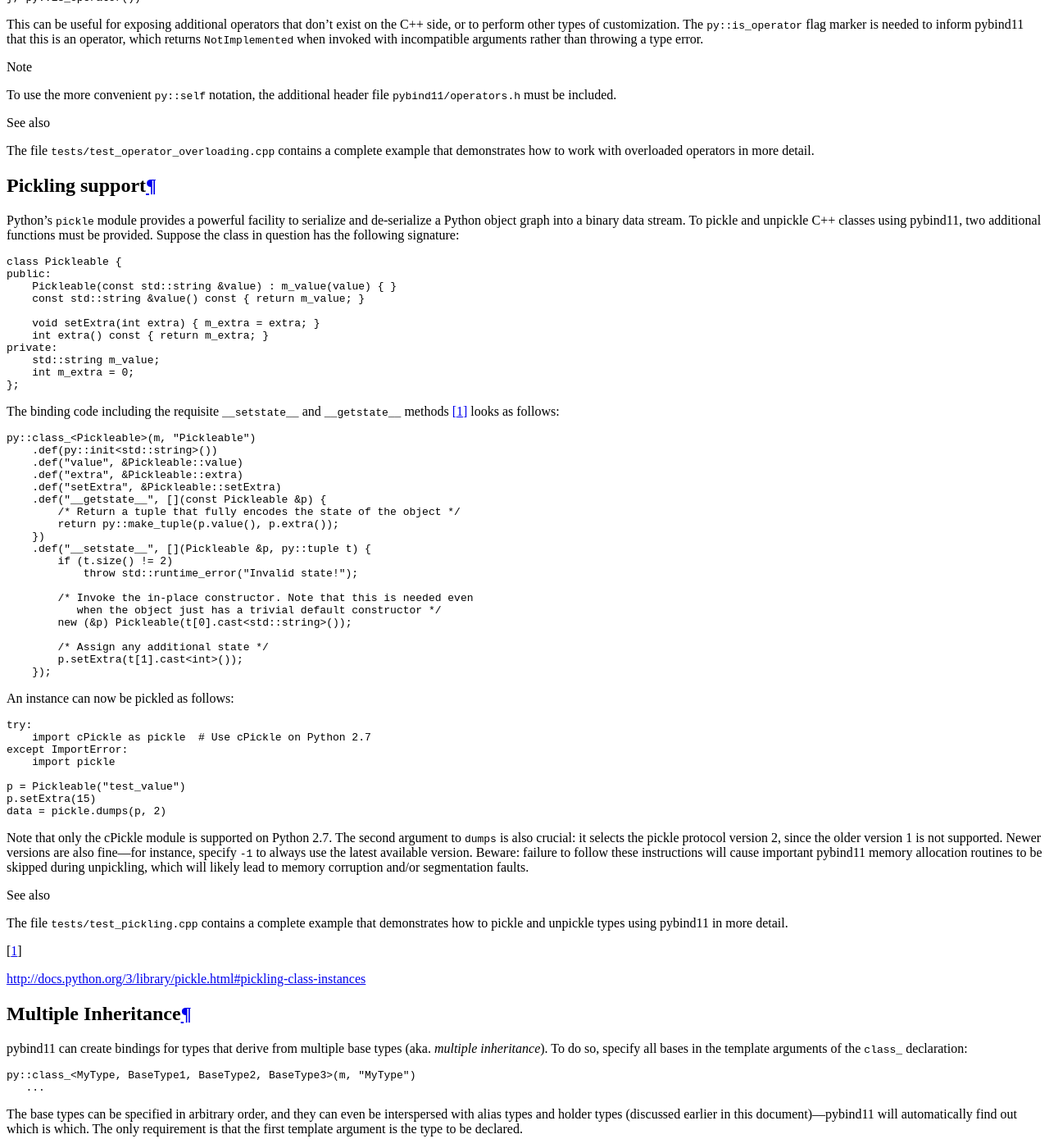
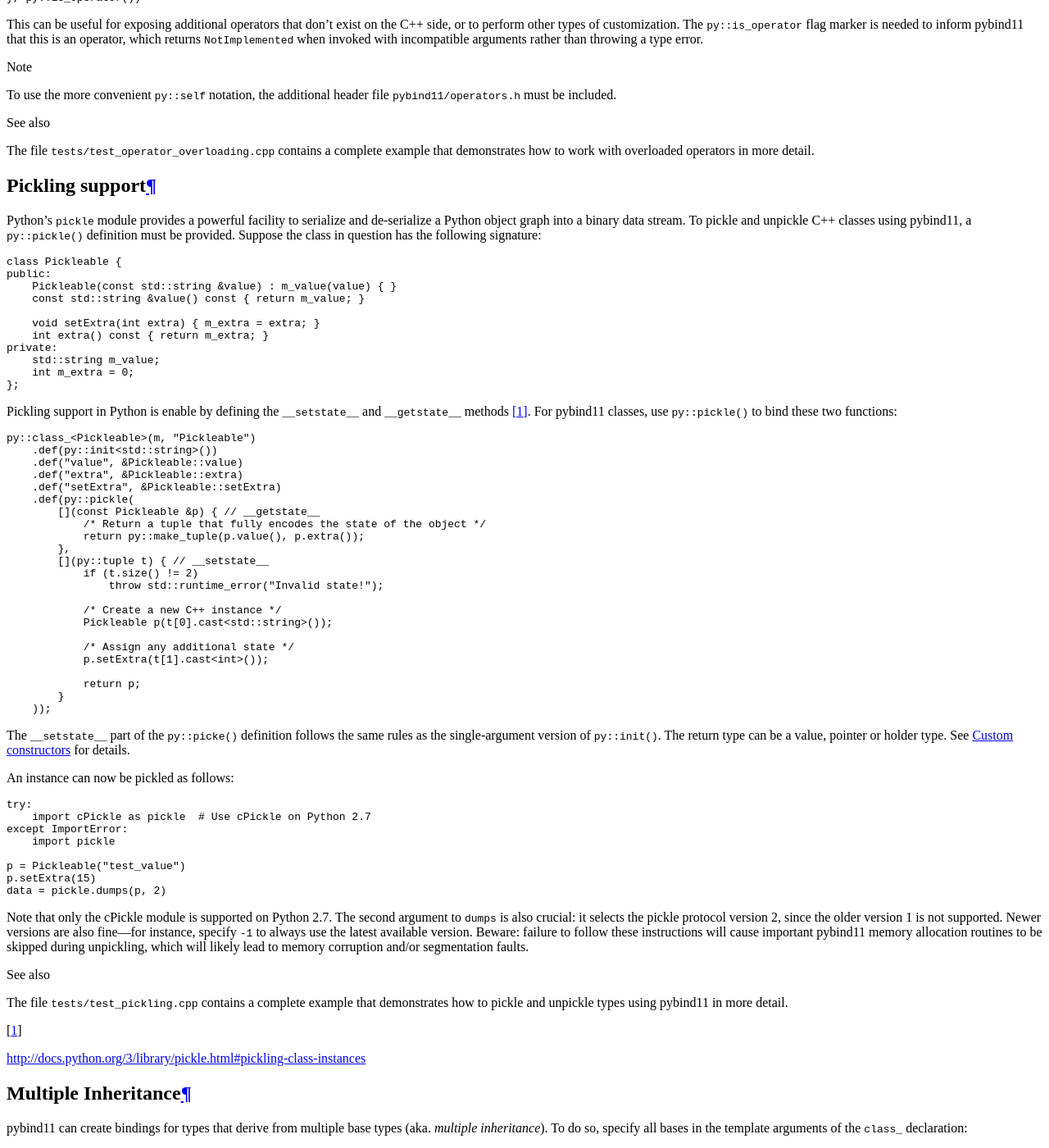
Before and after one commit to pybind/pybind11, a Sphinx documentation site: the page built from docs/advanced/classes.rst, in a window 1280 px wide and 1400 px high, scrolled down 8748 px. Shown: the whole window at 82% size. Built offline with Sphinx 7.4.7 and the Read the Docs theme 2.0.0, drawn with Linux system fonts in a browser that asks for light colours.

Commit message:
Add py::pickle() adaptor for safer __getstate__/__setstate__ bindings
This is analogous to `py::init()` vs `__init__` + placement-new.
`py::pickle()` reuses most of the implementation details of `py::init()`.

```diff
--- a/docs/advanced/classes.rst
+++ b/docs/advanced/classes.rst
@@ -687,13 +687,15 @@ throwing a type error.
     complete example that demonstrates how to work with overloaded operators in
     more detail.
 
+.. _pickling:
+
 Pickling support
 ================
 
 Python's ``pickle`` module provides a powerful facility to serialize and
 de-serialize a Python object graph into a binary data stream. To pickle and
-unpickle C++ classes using pybind11, two additional functions must be provided.
-Suppose the class in question has the following signature:
+unpickle C++ classes using pybind11, a ``py::pickle()`` definition must be
+provided. Suppose the class in question has the following signature:
 
 .. code-block:: cpp
 
@@ -709,8 +711,9 @@ Suppose the class in question has the following signature:
         int m_extra = 0;
     };
 
-The binding code including the requisite ``__setstate__`` and ``__getstate__`` methods [#f3]_
-looks as follows:
+Pickling support in Python is enable by defining the ``__setstate__`` and
+``__getstate__`` methods [#f3]_. For pybind11 classes, use ``py::pickle()``
+to bind these two functions:
 
 .. code-block:: cpp
 
@@ -719,21 +722,28 @@ looks as follows:
         .def("value", &Pickleable::value)
         .def("extra", &Pickleable::extra)
         .def("setExtra", &Pickleable::setExtra)
-        .def("__getstate__", [](const Pickleable &p) {
-            /* Return a tuple that fully encodes the state of the object */
-            return py::make_tuple(p.value(), p.extra());
-        })
-        .def("__setstate__", [](Pickleable &p, py::tuple t) {
-            if (t.size() != 2)
-                throw std::runtime_error("Invalid state!");
+        .def(py::pickle(
+            [](const Pickleable &p) { // __getstate__
+                /* Return a tuple that fully encodes the state of the object */
+                return py::make_tuple(p.value(), p.extra());
+            },
+            [](py::tuple t) { // __setstate__
+                if (t.size() != 2)
+                    throw std::runtime_error("Invalid state!");
 
-            /* Invoke the in-place constructor. Note that this is needed even
-               when the object just has a trivial default constructor */
-            new (&p) Pickleable(t[0].cast<std::string>());
+                /* Create a new C++ instance */
+                Pickleable p(t[0].cast<std::string>());
 
-            /* Assign any additional state */
-            p.setExtra(t[1].cast<int>());
-        });
+                /* Assign any additional state */
+                p.setExtra(t[1].cast<int>());
+
+                return p;
+            }
+        ));
+
+The ``__setstate__`` part of the ``py::picke()`` definition follows the same
+rules as the single-argument version of ``py::init()``. The return type can be
+a value, pointer or holder type. See :ref:`custom_constructors` for details.
 
 An instance can now be pickled as follows:
 
--- a/docs/changelog.rst
+++ b/docs/changelog.rst
@@ -90,6 +90,11 @@ v2.2.0 (Not yet released)
           .def(py::init([](int n) { // custom constructor
               return std::make_unique<Example>(std::to_string(n));
           }));
+
+* Similarly to custom constructors, pickling support functions are now bound
+  using the ``py::pickle()`` adaptor which improves type safety. See the
+  :doc:`upgrade` and :ref:`pickling` for details.
+  `#1038 <https://github.com/pybind/pybind11/pull/1038>`_.
 
 * Builtin support for converting C++17 standard library types and general
   conversion improvements:
```
Also changed, not shown: docs/upgrade.rst (+33 -0 lines), 4 other files.
